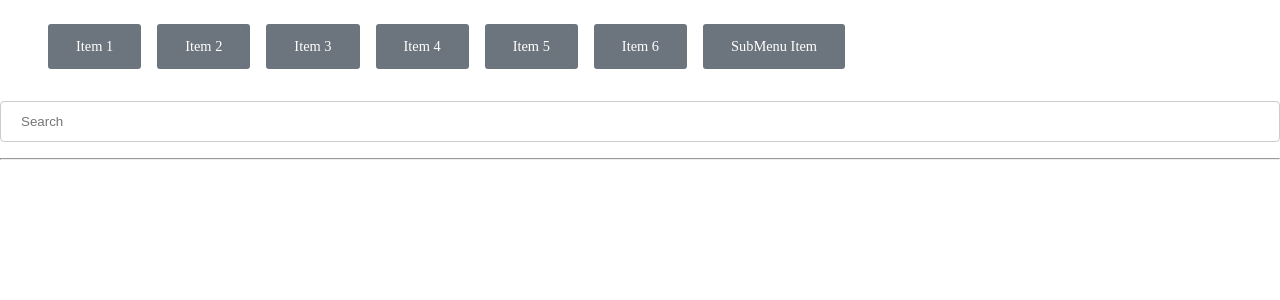
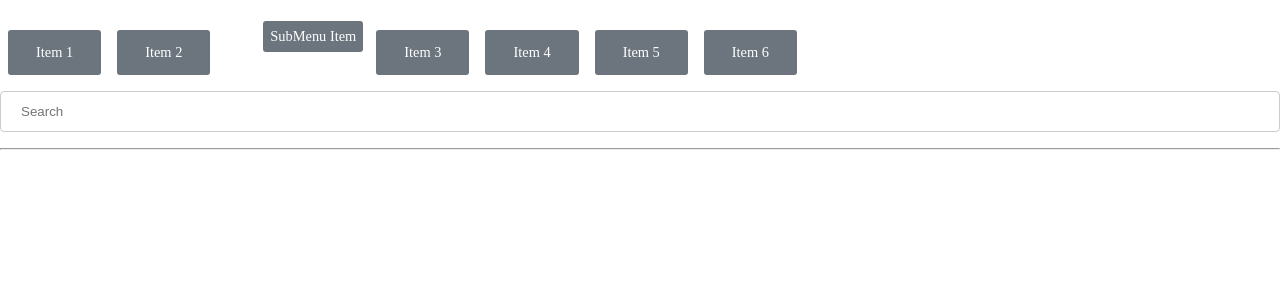
Before and after one commit to Habib97SE/simple-react-system, a React (Create React App) app: page / in a window 1280 px wide. Shown: the top 300 px of the page. Built offline with nearby package versions, Linux system fonts and the light colour scheme.

Commit message:
Nav Succeded

```diff
--- a/src/App.js
+++ b/src/App.js
@@ -7,10 +7,6 @@ function App() {
   let navItems = [
     { hasSubMenu: false, link: "https://www.google.com", text: "Item 1" },
     { hasSubMenu: false, link: "https://www.bing.com", text: "Item 2" },
-    { hasSubMenu: false, link: "https://www.google.com", text: "Item 3" },
-    { hasSubMenu: false, link: "https://www.bing.com", text: "Item 4" },
-    { hasSubMenu: false, link: "https://www.google.com", text: "Item 5" },
-    { hasSubMenu: false, link: "https://www.bing.com", text: "Item 6" },
     {
       hasSubMenu: true,
       text: "SubMenu Item",
@@ -19,6 +15,10 @@ function App() {
         { link: "https://www.twitter.com", text: "Twitter" },
       ],
     },
+    { hasSubMenu: false, link: "https://www.google.com", text: "Item 3" },
+    { hasSubMenu: false, link: "https://www.bing.com", text: "Item 4" },
+    { hasSubMenu: false, link: "https://www.google.com", text: "Item 5" },
+    { hasSubMenu: false, link: "https://www.bing.com", text: "Item 6" },
   ];
   return (
     <>
--- a/src/components/Navigation/Navigation.jsx
+++ b/src/components/Navigation/Navigation.jsx
@@ -2,10 +2,29 @@ import React from "react";
 import SubMenu from "./SubMenu";
 
 export default function Navigation(props) {
-
+  const checkNavItem = (value, index) => {
+    return value.hasSubMenu ? <SubMenu item={value} /> : createNavItem(value, index)
+  }
+  const createNavItem = (item, index) => {
+   return <a href={item.link}>
+      <li key={index} className={props.cssClass}>
+        {item.text}
+      </li>
+    </a>
+  }
   return (
     <>
-      <nav className="navbar">
+    {
+      props.items.map((value, index) => (
+         checkNavItem(value, index)
+      ))
+    }
+    </>
+    )
+}
+
+/**
+ * <nav className="navbar">
         <ul>
           {props.items.map((value, index) => (
             <a href={value.link}>
@@ -16,6 +35,4 @@ export default function Navigation(props) {
           ))}
         </ul>
       </nav>
-    </>
-  );
-}
+ */
--- a/src/components/Navigation/SubMenu.jsx
+++ b/src/components/Navigation/SubMenu.jsx
@@ -4,22 +4,33 @@ export default function SubMenu(props) {
   return (
     <nav className="navbar">
       <ul>
-        {props.items.map((value, index) => (
-          <li key={index} className="subnav">
-            {" "}
-            {value.text}
+        {
+          <li className="btn btn-secondary subnav">
+            {props.item.text}
             <ul className="subnav-content">
-              {value.subMenuItems.map((subValue, subIndex) => (
+              {props.item.subMenuItems.map((subValue, subIndex) => (
                 <a href={subValue.link}>
-                  <li key={subIndex} className="">
+                  <li key={subIndex} className="btn btn-secondary">
                     {subValue.text}
                   </li>
                 </a>
               ))}
             </ul>
           </li>
-        ))}
+        }
       </ul>
     </nav>
   );
 }
+
+
+
+/**
+ * props.item.map((value, index) => (
+          <li key={index} className="subnav">
+            {" "}
+            {value.text}
+
+          </li>
+        ))
+ */
```
